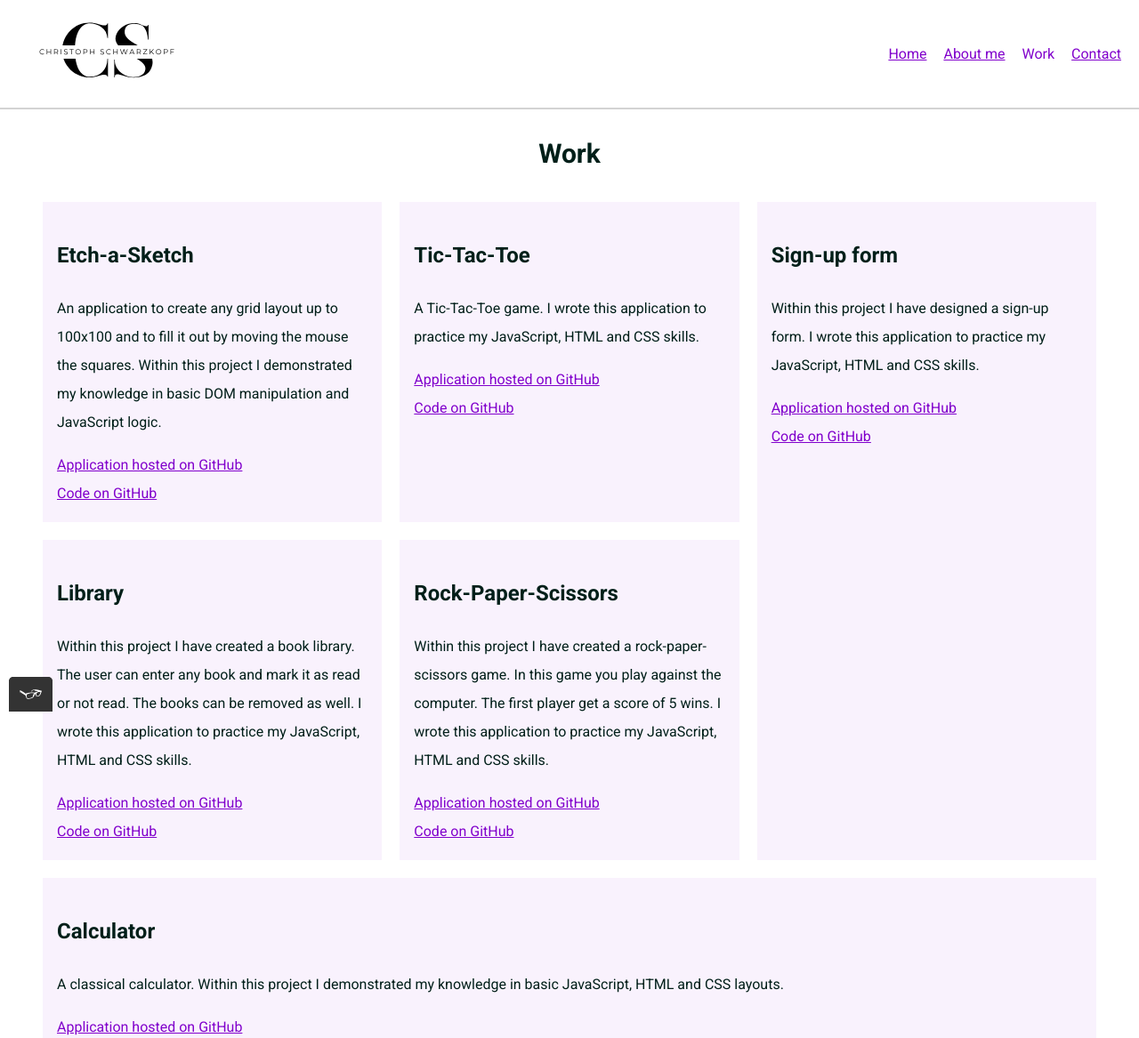
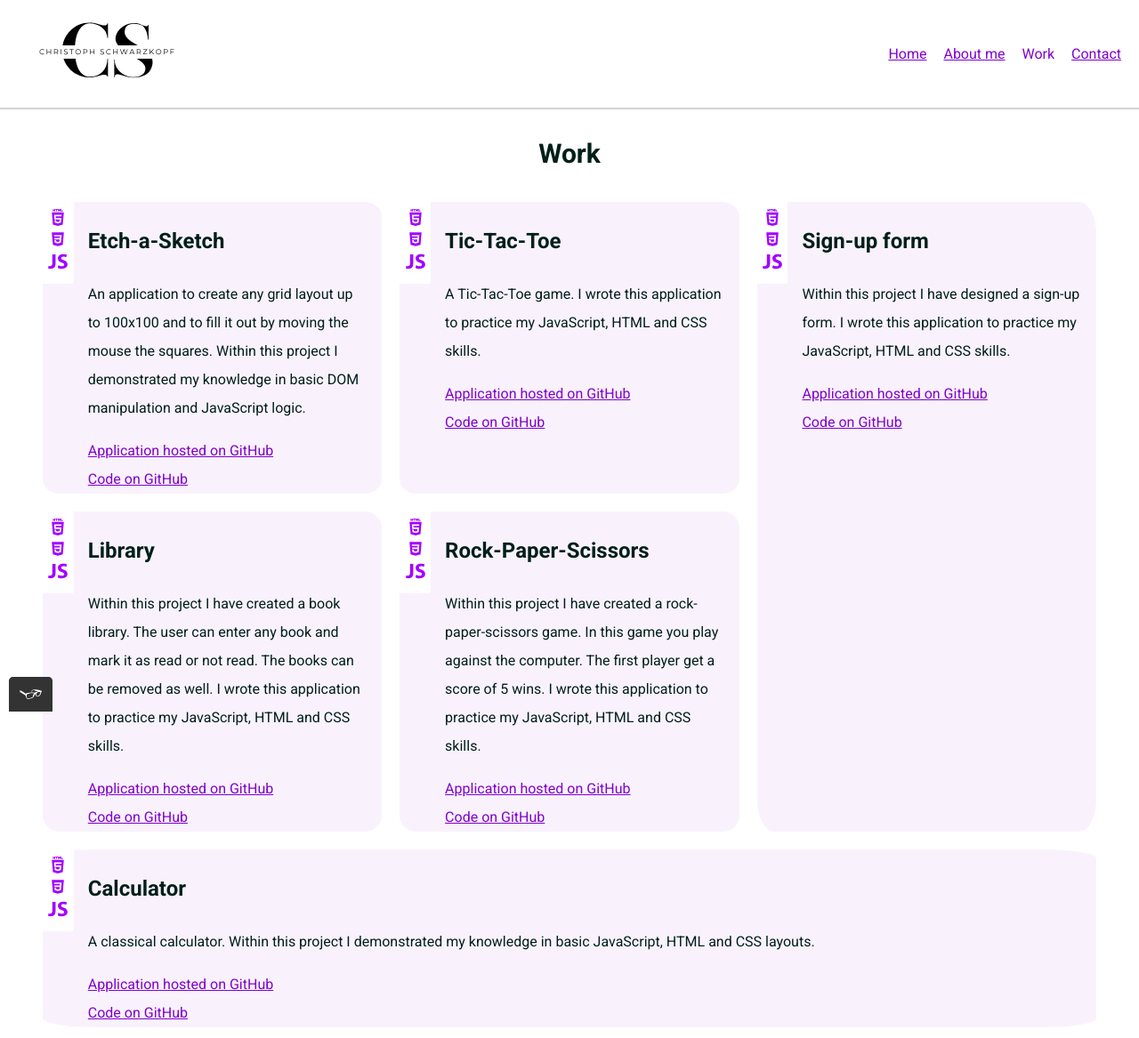
Before and after one commit to CetO-hub/my-portfolio-website, a plain HTML site: page work.html in a window 1280 px wide. Shown: the top 1167 px of the page at 89% size. Drawn offline with nearby package versions, Linux system fonts and the light colour scheme.

Commit message:
Add technology icons on the work page
Show technology icons that were used for the respective projects.

```diff
--- a/css/styles.css
+++ b/css/styles.css
@@ -252,8 +252,9 @@ button:focus,
 
   .project-list__list-item {
     background-color: rgb(129, 0, 204, 0.05);
-    padding: 1rem;
     width: auto;
+    border-radius: 5%;
+    padding-right: 1rem;
   }
 
   .project-list__list-item:first-child {
@@ -263,6 +264,27 @@ button:focus,
   .project-list__list-item:last-child {
     grid-column: 3 / 3;
     grid-row: 1 / 3;
+  }
+
+  .card {
+    display: flex;
+    gap: 1rem;
+  }
+
+  .card__technology-icon {
+    display: flex;
+    flex-direction: column;
+    justify-content: center;
+    gap: 0.2rem;
+    color: white;
+    background-color: white;
+    padding: 0.4rem;
+    height: 100px;
+    border-bottom-right-radius: 5%;
+    margin-top: -0.5rem;
+  }
+  .card__technology-icon img {
+    width: 22px;
   }
 }
 
@@ -465,6 +487,6 @@ button:focus,
   }
 
   .page-footer-work {
-    margin-top: calc(100vh - 1150px);
+    margin-top: calc(100vh - 1050px);
   }
 }
--- a/work.html
+++ b/work.html
@@ -60,11 +60,26 @@
         </ul>
       </nav>
     </header>
-    <!-- Insert your image here -->
     <main>
       <h1 class="project-list-title">Work</h1>
       <div class="project-list">
         <div class="project-list__list-item">
+          <div class="card">
+            <div class="card__technology-icon">
+              <img
+                src="./img/html_icon.svg"
+                alt="An icon showing the HTML5 programming language logo"
+              />
+              <img
+                src="./img/css_icon.svg"
+                alt="An icon showing the CSS programming language logo"
+              />
+              <img
+                src="./img/javascript_icon.svg"
+                alt="An icon showing the JavaScript programming language logo"
+              />
+            </div>
+            <div>
               <h2>Calculator</h2>
               <p>
                 A classical calculator. Within this project I demonstrated my
@@ -77,22 +92,62 @@
                 >Code on GitHub</a
               >
             </div>
+          </div>
+        </div>
         <div class="project-list__list-item">
+          <div class="card">
+            <div class="card__technology-icon">
+              <img
+                src="./img/html_icon.svg"
+                alt="An icon showing the HTML5 programming language logo"
+              />
+              <img
+                src="./img/css_icon.svg"
+                alt="An icon showing the CSS programming language logo"
+              />
+              <img
+                src="./img/javascript_icon.svg"
+                alt="An icon showing the JavaScript programming language logo"
+              />
+            </div>
+            <div>
               <h2>Etch-a-Sketch</h2>
               <p>
-            An application to create any grid layout up to 100x100 and to fill
-            it out by moving the mouse the squares. Within this project I
-            demonstrated my knowledge in basic DOM manipulation and JavaScript
-            logic.
+                An application to create any grid layout up to 100x100 and to
+                fill it out by moving the mouse the squares. Within this project
+                I demonstrated my knowledge in basic DOM manipulation and
+                JavaScript logic.
               </p>
-          <a href="https://ceto-hub.github.io/Etch-a-Sketch/" target="_blank"
+              <a
+                href="https://ceto-hub.github.io/Etch-a-Sketch/"
+                target="_blank"
                 >Application hosted on GitHub</a
               ><br />
-          <a href="https://github.com/CetO-hub/Etch-a-Sketch/" target="_blank"
+              <a
+                href="https://github.com/CetO-hub/Etch-a-Sketch/"
+                target="_blank"
                 >Code on GitHub</a
               >
             </div>
+          </div>
+        </div>
         <div class="project-list__list-item">
+          <div class="card">
+            <div class="card__technology-icon">
+              <img
+                src="./img/html_icon.svg"
+                alt="An icon showing the HTML5 programming language logo"
+              />
+              <img
+                src="./img/css_icon.svg"
+                alt="An icon showing the CSS programming language logo"
+              />
+              <img
+                src="./img/javascript_icon.svg"
+                alt="An icon showing the JavaScript programming language logo"
+              />
+            </div>
+            <div>
               <h2>Tic-Tac-Toe</h2>
               <p>
                 A Tic-Tac-Toe game. I wrote this application to practice my
@@ -105,13 +160,31 @@
                 >Code on GitHub</a
               >
             </div>
+          </div>
+        </div>
         <div class="project-list__list-item">
+          <div class="card">
+            <div class="card__technology-icon">
+              <img
+                src="./img/html_icon.svg"
+                alt="An icon showing the HTML5 programming language logo"
+              />
+              <img
+                src="./img/css_icon.svg"
+                alt="An icon showing the CSS programming language logo"
+              />
+              <img
+                src="./img/javascript_icon.svg"
+                alt="An icon showing the JavaScript programming language logo"
+              />
+            </div>
+            <div>
               <h2>Library</h2>
               <p>
                 Within this project I have created a book library. The user can
                 enter any book and mark it as read or not read. The books can be
-            removed as well. I wrote this application to practice my JavaScript,
-            HTML and CSS skills.
+                removed as well. I wrote this application to practice my
+                JavaScript, HTML and CSS skills.
               </p>
               <a href="https://ceto-hub.github.io/library/" target="_blank"
                 >Application hosted on GitHub</a
@@ -120,13 +193,31 @@
                 >Code on GitHub</a
               >
             </div>
+          </div>
+        </div>
         <div class="project-list__list-item">
+          <div class="card">
+            <div class="card__technology-icon">
+              <img
+                src="./img/html_icon.svg"
+                alt="An icon showing the HTML5 programming language logo"
+              />
+              <img
+                src="./img/css_icon.svg"
+                alt="An icon showing the CSS programming language logo"
+              />
+              <img
+                src="./img/javascript_icon.svg"
+                alt="An icon showing the JavaScript programming language logo"
+              />
+            </div>
+            <div>
               <h2>Rock-Paper-Scissors</h2>
               <p>
-            Within this project I have created a rock-paper-scissors game. In
-            this game you play against the computer. The first player get a
-            score of 5 wins. I wrote this application to practice my JavaScript,
-            HTML and CSS skills.
+                Within this project I have created a rock-paper-scissors game.
+                In this game you play against the computer. The first player get
+                a score of 5 wins. I wrote this application to practice my
+                JavaScript, HTML and CSS skills.
               </p>
               <a
                 href="https://ceto-hub.github.io/rock-paper-scissors"
@@ -139,7 +230,25 @@
                 >Code on GitHub</a
               >
             </div>
+          </div>
+        </div>
         <div class="project-list__list-item">
+          <div class="card">
+            <div class="card__technology-icon">
+              <img
+                src="./img/html_icon.svg"
+                alt="An icon showing the HTML5 programming language logo"
+              />
+              <img
+                src="./img/css_icon.svg"
+                alt="An icon showing the CSS programming language logo"
+              />
+              <img
+                src="./img/javascript_icon.svg"
+                alt="An icon showing the JavaScript programming language logo"
+              />
+            </div>
+            <div>
               <h2>Sign-up form</h2>
               <p>
                 Within this project I have designed a sign-up form. I wrote this
@@ -151,6 +260,8 @@
               <a href="https://github.com/CetO-hub/sign-up/" target="_blank"
                 >Code on GitHub</a
               >
+            </div>
+          </div>
         </div>
       </div>
     </main>
```
Also changed, not shown: img/css_icon.svg (added), img/html_icon.svg (added), img/javascript_icon.svg (added), 3 other files. Lines whose indentation alone changed are shown as unchanged.
